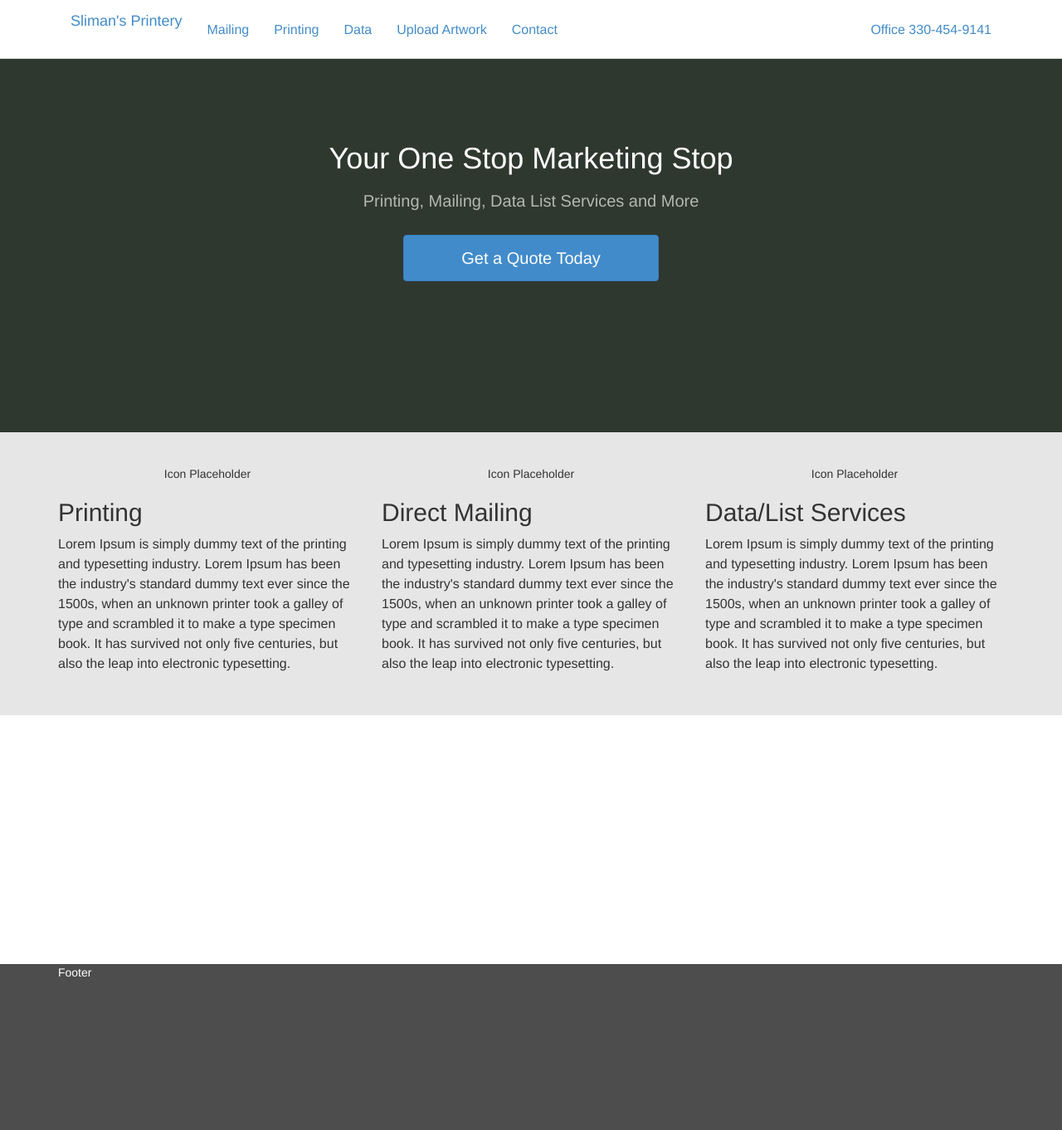
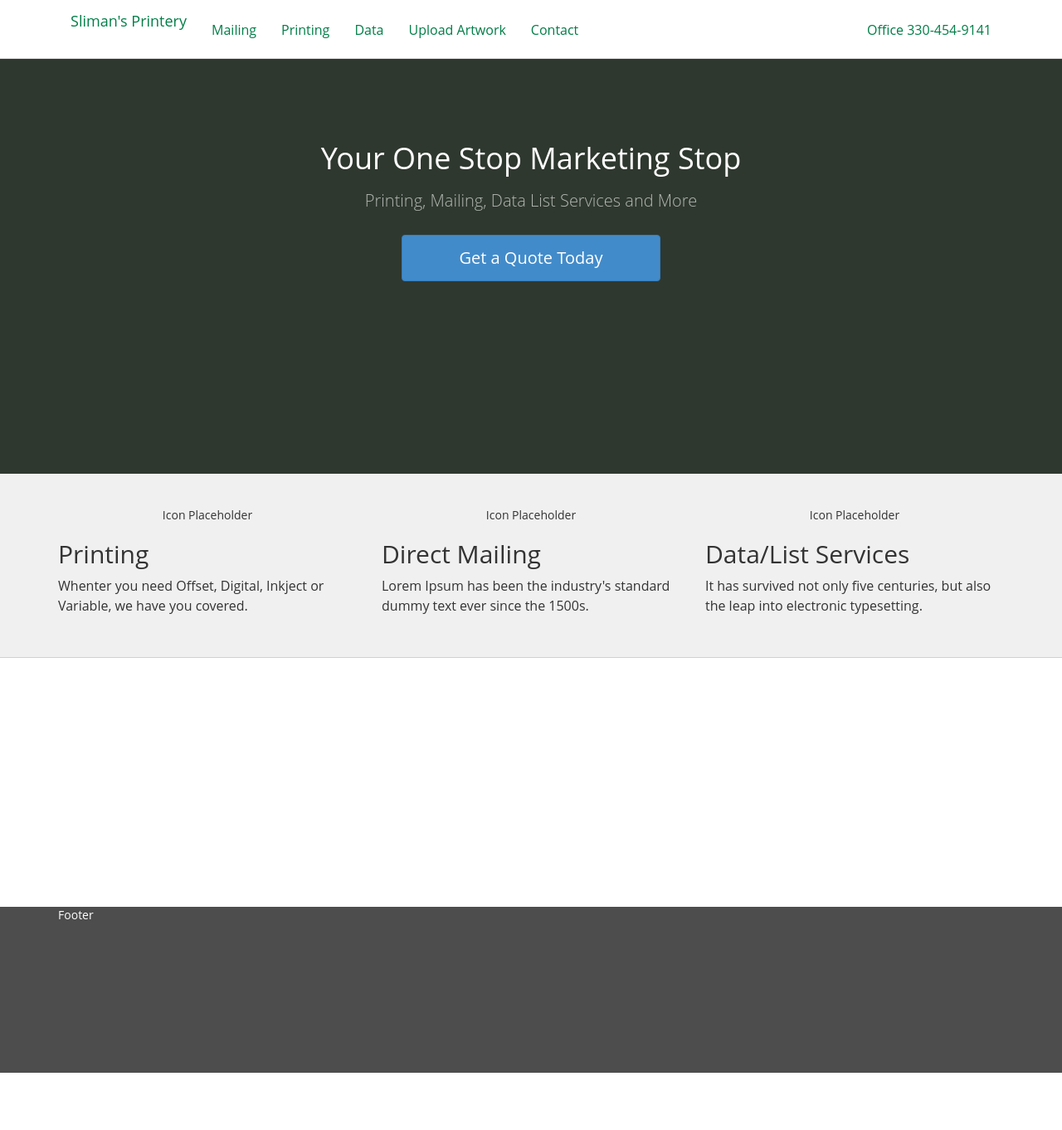
Before and after one commit to SlimansPrintery/slimansprintery.github.io, a Jekyll site: the page built from index.html, in a window 1280 px wide. Shown: the whole page at 83% size. Built offline with Jekyll 4.4.1, drawn with Linux system fonts in a browser that asks for light colours; after the commit the page ends 1293 px from its top, so only the background shows below that.

Commit message:
spruce up homepage

```diff
--- a/_sass/_home.scss
+++ b/_sass/_home.scss
@@ -15,7 +15,7 @@
 
 // XXX decompose into splash sass file
 .splash {
-  height: 450px;
+  height: 500px;
   color: white;
 
   h2 {
@@ -26,12 +26,17 @@
 }
 
 .feature-wrap {
-  background: #E6E6E6;
+  background: #F0F0F0;
   padding-bottom: 40px;
   padding-top: 40px;
+  border-bottom: 1px solid #D1D1D1;
 
   .feature-icon {
     text-align: center;
+  }
+
+  h2 {
+    //color: #0B9B0B;
   }
 }
 
@@ -40,6 +45,4 @@ article.data,
 article.printing {
   padding-top: 50px;
   padding-bottom: 50px;
-
-
 }
--- a/css/main.scss
+++ b/css/main.scss
@@ -18,6 +18,14 @@
 
 // overrides
 
+a {
+  color: #007e47;
+}
+
+body {
+  font-family: "open sans", Helvetica, Arial, sans-serif;
+}
+
 p {
   font-size: 16px;
   line-height: 1.5em;
--- a/index.html
+++ b/index.html
@@ -23,7 +23,7 @@ layout: default
         <div class="feature-icon">Icon Placeholder</div>
         <h2>Printing</h2>
         <p>
-Lorem Ipsum is simply dummy text of the printing and typesetting industry. Lorem Ipsum has been the industry's standard dummy text ever since the 1500s, when an unknown printer took a galley of type and scrambled it to make a type specimen book. It has survived not only five centuries, but also the leap into electronic typesetting.
+          Whenter you need Offset, Digital, Inkject or Variable, we have you covered.
         </p>
       </div>
 
@@ -31,7 +31,7 @@ Lorem Ipsum is simply dummy text of the printing and typesetting industry. Lorem
         <div class="feature-icon">Icon Placeholder</div>
         <h2>Direct Mailing</h2>
         <p>
-Lorem Ipsum is simply dummy text of the printing and typesetting industry. Lorem Ipsum has been the industry's standard dummy text ever since the 1500s, when an unknown printer took a galley of type and scrambled it to make a type specimen book. It has survived not only five centuries, but also the leap into electronic typesetting.
+         Lorem Ipsum has been the industry's standard dummy text ever since the 1500s.
         </p>
       </div>
 
@@ -39,7 +39,7 @@ Lorem Ipsum is simply dummy text of the printing and typesetting industry. Lorem
         <div class="feature-icon">Icon Placeholder</div>
         <h2>Data/List Services</h2>
         <p>
-Lorem Ipsum is simply dummy text of the printing and typesetting industry. Lorem Ipsum has been the industry's standard dummy text ever since the 1500s, when an unknown printer took a galley of type and scrambled it to make a type specimen book. It has survived not only five centuries, but also the leap into electronic typesetting.
+          It has survived not only five centuries, but also the leap into electronic typesetting.
         </p>
       </div>
     </div>
```
